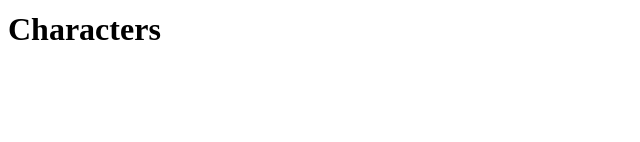
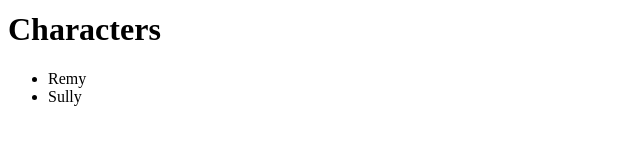
Before and after one commit to Trishataber/assignment1, a plain HTML site: page index.html in a window 1280 px wide. Shown: the part 196-338 px from the top of the page, without its empty margins (0-640 px from the left). Drawn offline with Linux system fonts and the light colour scheme.

Commit message:
added characters

```diff
--- a/index.html
+++ b/index.html
@@ -14,11 +14,11 @@
             <li> Toy Story</li>
             <li> Up!</li>
         </ol>
-
-
-
         <h1>Characters</h1>
-
+    <ul>
+        <li>Remy</li>
+        <li>Sully</li>
+    </ul>
     </body>
 
 </html>
```
Also changed, not shown: 1 other file.
